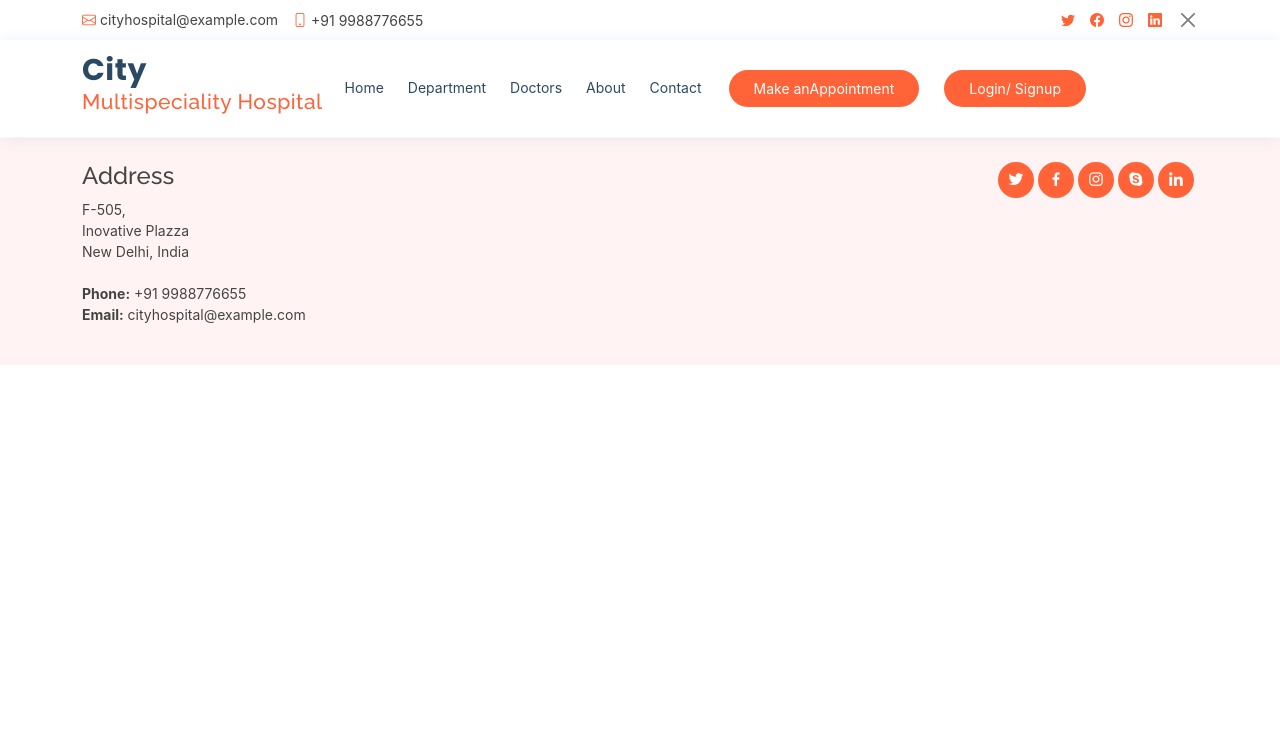
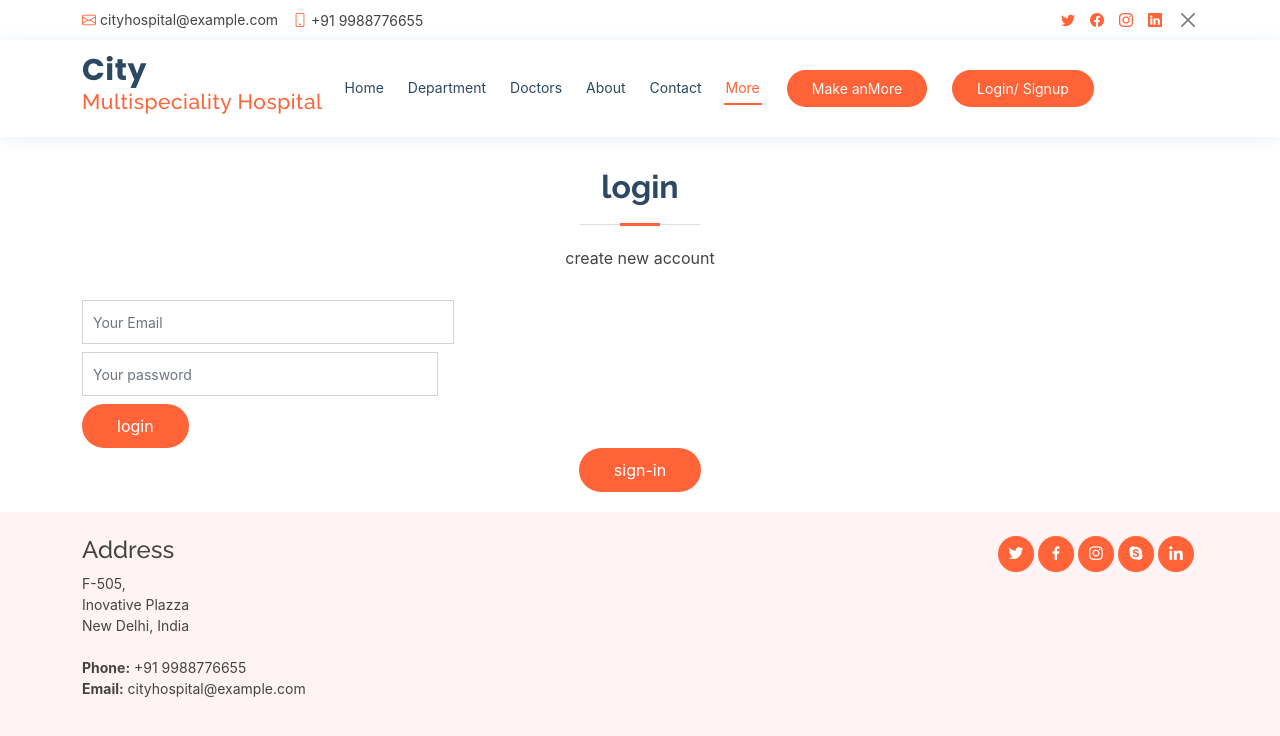
Before and after one commit to Ashitkoladiya/firstwebsite, a React (Create React App) app: page /More in a window 1280 px wide. Shown: the top 736 px of the page. Built offline with nearby package versions, Linux system fonts and the light colour scheme.

Commit message:
formik&up

```diff
--- a/package.json
+++ b/package.json
@@ -11,7 +11,8 @@
     "react-router-dom": "^5.2.0",
     "react-scripts": "5.0.1",
     "reactstrap": "^9.0.2",
-    "web-vitals": "^2.1.4"
+    "web-vitals": "^2.1.4",
+    "yup": "^0.32.11"
   },
   "scripts": {
     "start": "react-scripts start",
--- a/src/App.js
+++ b/src/App.js
@@ -4,29 +4,32 @@ import Appoiment from "./Componets/Appoiment";
 import Contact from "./Componets/Contact";
 import Department from "./Componets/Department";
 import Doctors from "./Componets/Doctors";
-import Footear from "./Componets/Footear";
-import Heaader from "./Componets/Heaader";
-import Homme from "./Conatainers/Homme";
+import Footer from "./Componets/Footer";
+import Header from "./Componets/Header";
+import More from "./Componets/More";
+import Home from "./Conatainers/Home";
 
 
 
 function App() {
   return (
-  <>
+    <>
 
-  <Heaader />
-  <Switch>
-    {/* <Route exact path={"/"} Component={Homme} /> */}
-    <Route exact path={"/"} component={Homme}/>
-    <Route exact path={"/Department"} component={Department}/>
-    <Route exact path={"/Doctors"} component={Doctors}/>
-    <Route exact path={"/About"} component={About}/>
-    <Route exact path={"/Contact"} component={Contact}/>
-    <Route exact path={"/Appoiment"} component={Appoiment}/>
-  </Switch>
-  <Footear />
+      <Header />
+      <Switch>
+        {/* <Route exact path={"/"} Component={Homme} /> */}
+        <Route exact path={"/"} component={Home} />
+        <Route exact path={"/Department"} component={Department} />
+        <Route exact path={"/Doctors"} component={Doctors} />
+        <Route exact path={"/About"} component={About} />
+        <Route exact path={"/Contact"} component={Contact} />
+        <Route exact path={"/Appoiment"} component={Appoiment} />
+        <Route exact path={"/More"} component={More} />
+      </Switch>
+      <Footer />
 
-  </>
+
+    </>
   );
 }
 
--- a/src/Componets/Appoiment.js
+++ b/src/Componets/Appoiment.js
@@ -1,62 +1,80 @@
-import React from 'react';
+// import React,{useState} from 'react';
 
-function Appoiment(props) {
-    return (
-        <>
-            <section id="appointment" className="appointment">
-                <div className="container">
-                    <div className="section-title">
-                        <h2>Make an Appointment</h2>
-                        <p>Aenean enim orci, suscipit vitae sodales ac, semper in ex. Nunc aliquam eget nibh eu euismod. Donec dapibus
-                            blandit quam volutpat sollicitudin. Fusce tincidunt sit amet ex in volutpat. Donec lacinia finibus tortor.
-                            Curabitur luctus eleifend odio. Phasellus placerat mi et suscipit pulvinar.</p>
-                    </div>
-                    <form action method="post" role="form" className="php-email-form">
-                        <div className="row">
-                            <div className="col-md-4 form-group">
-                                <input type="text" name="name" className="form-control" id="name" placeholder="Your Name" data-rule="minlen:4" data-msg="Please enter at least 4 chars" />
-                                <div className="validate" />
-                            </div>
-                            <div className="col-md-4 form-group mt-3 mt-md-0">
-                                <input type="email" className="form-control" name="email" id="email" placeholder="Your Email" data-rule="email" data-msg="Please enter a valid email" />
-                                <div className="validate" />
-                            </div>
-                            <div className="col-md-4 form-group mt-3 mt-md-0">
-                                <input type="tel" className="form-control" name="phone" id="phone" placeholder="Your Phone" data-rule="minlen:4" data-msg="Please enter at least 4 chars" />
-                                <div className="validate" />
-                            </div>
-                        </div>
-                        <div className="row">
-                            <div className="col-md-4 form-group mt-3">
-                                <input type="datetime" name="date" className="form-control datepicker" id="date" placeholder="Appointment Date" data-rule="minlen:4" data-msg="Please enter at least 4 chars" />
-                                <div className="validate" />
-                            </div>
-                            <div className="col-md-4 form-group mt-3">
-                                <select name="department" id="department" className="form-select">
-                                    <option value>Select Department</option>
-                                    <option value="Department 1">Department 1</option>
-                                    <option value="Department 2">Department 2</option>
-                                    <option value="Department 3">Department 3</option>
-                                </select>
-                                <div className="validate" />
-                            </div>
-                        </div>
-                        <div className="form-group mt-3">
-                            <textarea className="form-control" name="message" rows={5} placeholder="Message (Optional)" defaultValue={""} />
-                            <div className="validate" />
-                        </div>
-                        <div className="mb-3">
-                            <div className="loading">Loading</div>
-                            <div className="error-message" />
-                            <div className="sent-message">Your appointment request has been sent successfully. Thank you!</div>
-                        </div>
-                        <div className="text-center"><button type="submit">Make an Appointment</button></div>
-                    </form>
-                </div>
-            </section>
+// function Appoiment(props) {
 
-        </>
-    );
-}
+//     const [login,setLogin]= useState('Login')
+//     const [Signup,setSignup]= useState(false)
 
-export default Appoiment;
+//     return (
+//         <>
+//             <section id="appointment" className="appointment">
+//                 <div className="container">
+//                     <div className="section-title">
+
+//                         <h2>Login</h2>
+//                     </div>
+//                     <form action method="post" role="form" className="php-email-form">
+//                         <div className="row">
+//                             <div className="col-md-4 form-group">
+//                                 <input type="email" name="email" className="form-control" id="email" placeholder="Your email" data-rule="minlen:4" data-msg="Please enter at least 4 chars" />
+//                                 <div className="validate" />
+//                             </div>
+//                             <div className="col-md-4 form-group mt-3 mt-md-0">
+//                                 <input type="password" className="form-control" name="password" id="password" placeholder="Enter your password" data-rule="email" data-msg="Please enter a valid email" />
+//                                 <div className="validate" />
+//                             </div>
+//                             <div className="col-md-4 form-group mt-3 mt-md-0">
+//                                 <input type="tel" className="form-control" name="phone" id="phone" placeholder="Your Phone" data-rule="minlen:4" data-msg="Please enter at least 4 chars" />
+//                                 <div className="validate" />
+//                             </div>
+//                         </div>
+//                         <div className="row">
+//                             <div className="col-md-4 form-group mt-3">
+//                                 <input type="datetime" name="date" className="form-control datepicker" id="date" placeholder="Appointment Date" data-rule="minlen:4" data-msg="Please enter at least 4 chars" />
+//                                 <div className="validate" />
+//                             </div>
+//                             <div className="col-md-4 form-group mt-3">
+//                                 <select name="department" id="department" className="form-select">
+//                                     <option value>Select Department</option>
+//                                     <option value="Department 1">Department 1</option>
+//                                     <option value="Department 2">Department 2</option>
+//                                     <option value="Department 3">Department 3</option>
+//                                 </select>
+//                                 <div className="validate" />
+//                             </div>
+//                         </div>
+//                             <div className="form-group mt-3">
+//                                 <textarea className="form-control" name="message" rows={5} placeholder="Message (Optional)" defaultValue={""} />
+//                                 <div className="validate" />
+//                             </div>
+//                         <div className="mb-3">
+//                             <div className="loading">Loading</div>
+//                             <div className="error-message" />
+//                         </div>
+//                         {
+//                             setLogin === 'login' ? useState('login')
+//                             :<>
+//                                <div className="text-center"><button type="submit">Login</button></div>
+//                             <div className="col-md-4 form-group">
+//                                 <input type="text" name="name" className="form-control" id="name" placeholder="Your email" data-rule="minlen:4" data-msg="Please enter at least 4 chars" />
+//                                 <div className="validate" />
+//                             </div>
+//                             </>
+//                         }
+//                         <br />
+//                         {
+//                             useState === true ? setSignup
+//                             :<div className="text-center"><button type="submit">Signup</button></div>
+//                         }
+
+
+
+//                     </form>
+//                 </div>
+//             </section>
+
+//         </>
+//     );
+// }
+
+// export default Appoiment;
--- a/src/Componets/Footear.js
+++ b/src/Componets/Footer.js
@@ -1,6 +1,6 @@
 import React from 'react';
 
-function Footear(props) {
+function Footer(props) {
     return (
         <footer id="footer">
             <div className="container d-md-flex py-4">
@@ -31,4 +31,4 @@ function Footear(props) {
     );
 }
 
-export default Footear;
+export default Footer;
--- a/src/Componets/Heaader.js
+++ b/src/Componets/Header.js
@@ -2,7 +2,7 @@ import React from 'react';
 import { NavLink } from 'react-router-dom';
 import { Button } from 'reactstrap';
 
-function Heaader(props) {
+function Header(props) {
     return (
         <div className="main-header">
             <div id="topbar" className="d-flex align-items-center fixed-top">
@@ -55,14 +55,20 @@ function Heaader(props) {
                                 {/* <a className="nav-link scrollto" href="./pages/contact.html">Contact</a> */}
                                 <NavLink exact className="nav-link scrollto" to={"/Contact"}>Contact</NavLink>
                             </li>
+                            <li>
+                                {/* <a className="nav-link scrollto" href="./pages/contact.html">Contact</a> */}
+                                <NavLink exact className="nav-link scrollto" to={"/More"}>More</NavLink>
+                            </li>
                         </ul>
                         <i className="bi bi-list mobile-nav-toggle" />
                     </nav>
                     {/* <a href="./pages/appointment.html" className="appointment-btn scrollto">
                         <span className="d-none d-md-inline">Make an</span>
                         Appointment</a> */}
-                        <NavLink exact className="appointment-btn scrollto" to={"/Appoiment"}><span className="d-none d-md-inline">Make an</span>
-                        Appointment</NavLink>
+
+
+                    <NavLink exact className="appointment-btn scrollto" to={"/More"}><span className="d-none d-md-inline">Make an</span>
+                        More</NavLink>
                     <a href="#" className="appointment-btn scrollto">
                         <span className="d-none d-md-inline">Login/ Signup</span>
                     </a>
@@ -73,4 +79,4 @@ function Heaader(props) {
     );
 }
 
-export default Heaader;
+export default Header;
--- /dev/null
+++ b/src/Componets/More.js
@@ -0,0 +1,146 @@
+import React, { useState } from 'react';
+import * as yup from 'yup';
+import { Formik, Form, useFormik } from 'formik';
+
+function More(props) {
+
+    // const [userType, setUserType] = useState('login')
+    const [userType, setUserType] = useState('login')
+
+    const login = {
+      email: yup.string().email("plaese enter valid  email ").required("plz enter email id"),
+      password: yup.string().required("enter filed ")
+    }
+
+    const signup = {
+      name: yup.string().required("please enter your name"),
+      email: yup.string(
+
+      ).email("plaese enter valid  email ").required("plz enter email id"),
+      password: yup.string().required("enter filed.....")
+    }
+
+    let schema, initval
+    if (userType === 'login') {
+      schema = yup.object().shape(login);
+      initval = {
+        email: '',
+        password: ''
+      }
+
+    }
+    else if (userType === 'sign-in') {
+      schema = yup.object().shape(signup);
+      initval = {
+        name: '',
+        email: '',
+        password: ''
+      }
+    }
+
+    const handlelogin = (values) => {
+      console.log('handlelogin', values);
+    }
+
+    const handelsignup = (values) => {
+      console.log('handlesignup', values);
+    }
+
+    const formik = useFormik({
+      initialValues: initval,
+      validationSchema: schema,
+      onSubmit: (values) => {
+        // alert(JSON.stringify(values, null, 2));
+        if (userType === 'login') {
+          handlelogin(values);
+        }
+        else if (userType === 'sign-in') {
+          handelsignup(values);
+        }
+      },
+    });
+
+    //  console.log(formik.errors.email);
+
+
+
+
+    return (
+      <>
+        <section id="appointment" className="appointment">
+          <div className="container">
+            {
+              userType === 'login' ?
+                <div className="section-title">
+                  <h2> login</h2>
+                  <p>create new account </p>
+                </div>
+                :
+                <div className="section-title">
+                  <h2> sign up </h2>
+                  <p>already have been account?</p>
+                </div>
+            }
+            <Formik value={Formik}>
+
+              <Form onSubmit={formik.handleSubmit} className="php-email-form">
+                {
+                  userType === 'sign-in' ?
+                    <div className="col-md-4 form-group">
+                      <input type="text"
+                        name="name"
+                        className="form-control"
+                        id="name"
+                        placeholder="Your Name"
+
+                        onChange={formik.handleChange}
+                      />
+
+                      <div className="validate" />
+                      {
+                        formik.errors.email ? <p> {formik.errors.email}</p> : null
+                      }
+                    </div>
+                    : null
+                }
+                <div className="col-md-4 form-group mt-3 mt-md-0">
+                  <input type="email"
+                    className="form-control"
+                    name="email" id="email"
+                    placeholder="Your Email"
+                    data-rule="email"
+                    onChange={formik.handleChange} />
+                  <div className="validate" />
+                  {
+                    formik.errors.email ? <p> {formik.errors.email}</p> : null
+                  }
+                </div>
+                <div className="row">
+                  <div className="col-md-4 form-group">
+                    <input type="text"
+                      name="password"
+                      className="form-control"
+                      id="password"
+                      placeholder="Your password"
+                      data-rule="minlen:4"
+                      onChange={formik.handleChange} />
+                    <div className="validate" />
+                    {
+                      formik.errors.password ? <p> {formik.errors.password}</p> : null
+                    }
+                  </div>
+
+                  <div>
+                    <button className="text-center" type="submit" onClick={() => setUserType('login')}>login</button></div>
+                  <div className="text-center"><button className="text-center" type="submit" onClick={() => setUserType('sign-in')}>sign-in</button></div>
+                </div>
+              </Form>
+            </Formik>
+          </div>
+        </section>
+
+      </>
+    );
+  }
+
+export default More;
--- a/src/Conatainers/Homme.js
+++ b/src/Conatainers/Home.js
@@ -1,6 +1,6 @@
 import React from 'react';
 
-function Homme(props) {
+function Home(props) {
     return (
         <>
 
@@ -272,4 +272,4 @@ function Homme(props) {
     );
 }
 
-export default Homme;
+export default Home;
```
Also changed, not shown: 1 other file (tests, documents, lock files or other folders).
